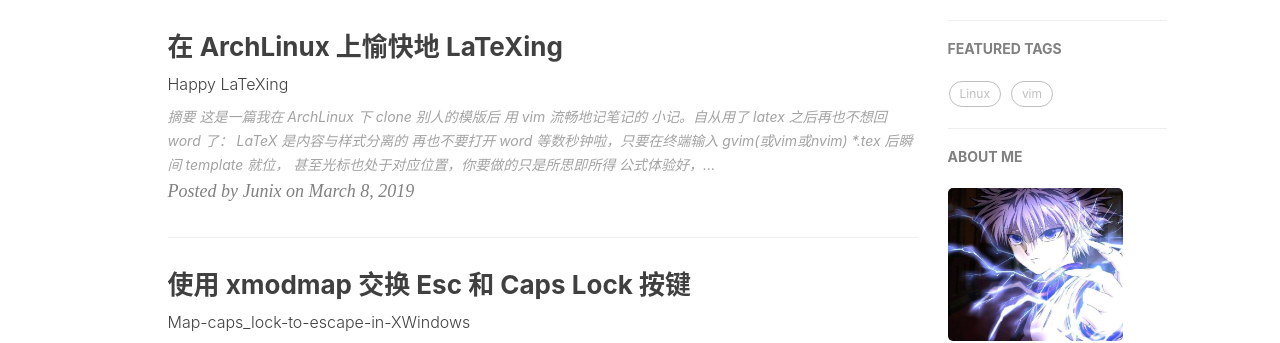
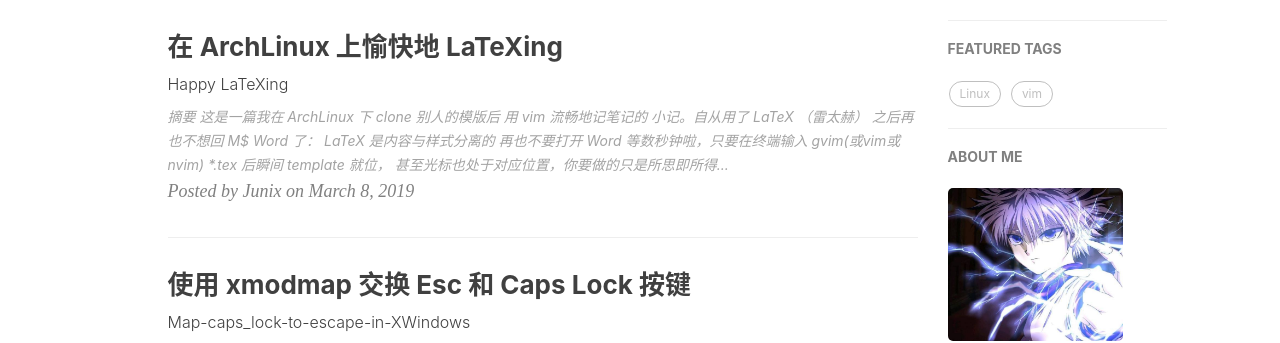
Before and after one commit to junyixu/junyixu.github.io, a Jekyll site: the page built from index.html, in a window 1280 px wide. Shown: the part 477-820 px from the top of the page. Built offline with Jekyll 4.4.1, drawn with Linux system fonts in a browser that asks for light colours; nearby versions of some CDN libraries; the list of posts is cut into pages by our own code; comment, search, counter and statistics services are not loaded.

Commit message:
Happy LaTeXing

```diff
--- a/_posts/2019-03-08-Happy-LaTeXing.md
+++ b/_posts/2019-03-08-Happy-LaTeXing.md
@@ -15,9 +15,9 @@ tags:
 
 ## 摘要
 这是一篇我在 [ArchLinux](https://blog.yoitsu.moe/life/archlinux_cn_community_unoffical_newbie_guide.html) 下 ~~clone 别人的模版后~~ 用 vim 流畅地记笔记的
-小记。自从用了 latex 之后再也不想回 word 了：
+小记。自从用了 LaTeX （雷太赫） 之后再也不想回 M$ Word 了：
 * [LaTeX 是内容与样式分离的](https://liam.page/2019/03/18/separation-of-content-and-presentation/)
-* 再也不要打开 word 等数秒钟啦，只要在终端输入 gvim(或vim或nvim) *.tex 后瞬间 template 就位，
+* 再也不要打开 Word 等数秒钟啦，只要在终端输入 gvim(或vim或nvim) *.tex 后瞬间 template 就位，
   甚至光标也处于对应位置，你要做的只是所思即所得
 * 公式体验好，Ultisnips 加成，平均速度几乎可以和手写一样
 
```
